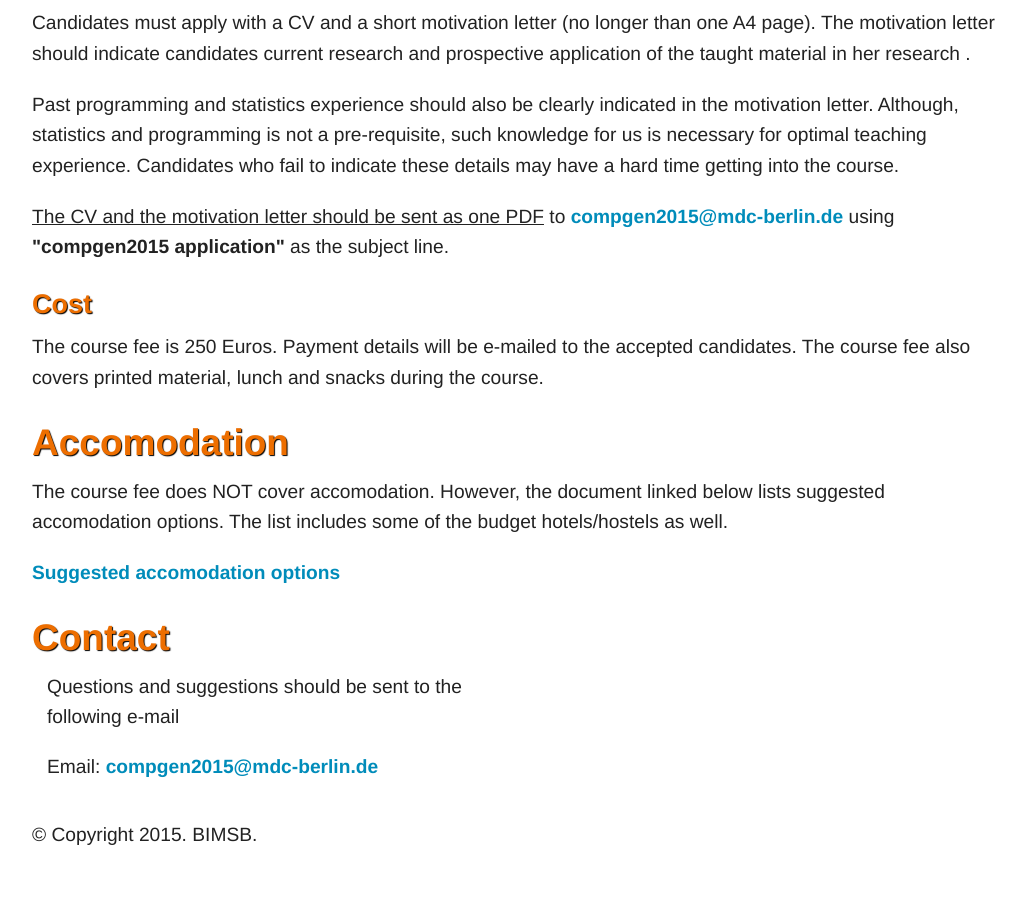
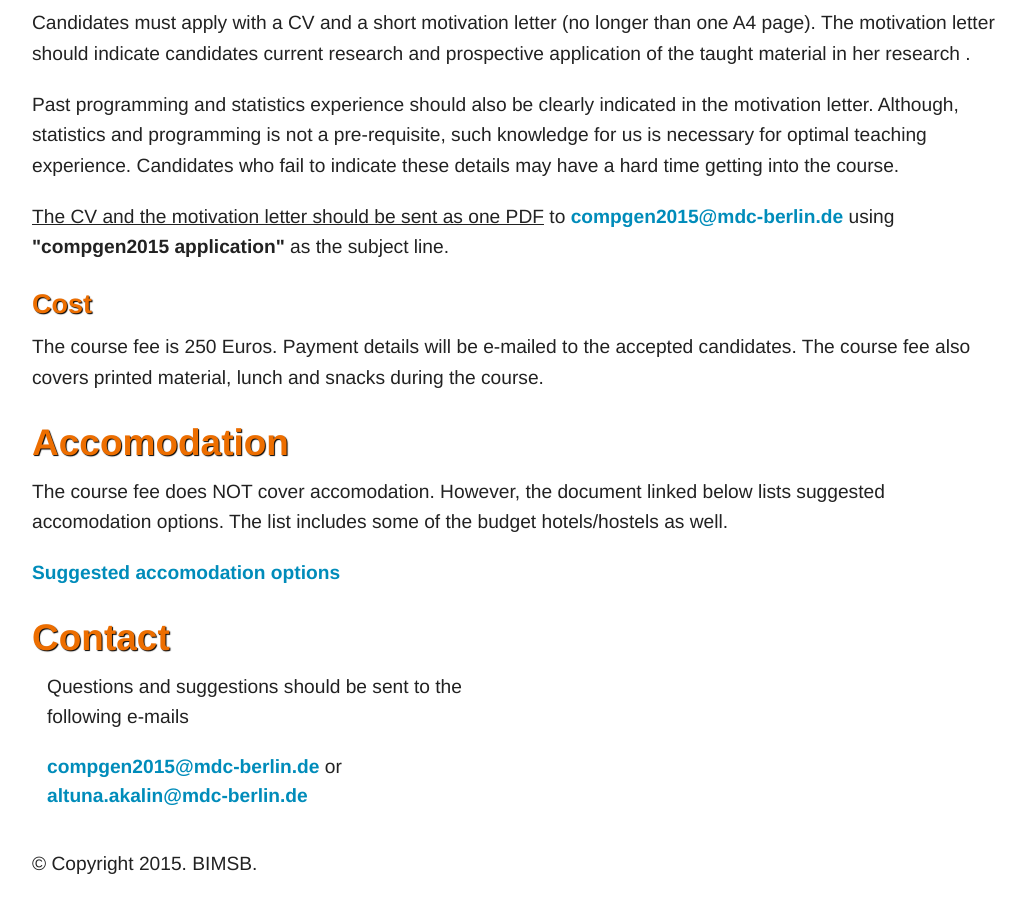
Before and after one commit to BIMSBbioinfo/compgen, a Jekyll site: the page 2015/index.html, which Jekyll copies as it is, in a window 1280 px wide and 900 px high, scrolled down 1691 px. Shown: the whole window, without its empty margins (123-1149 px from the left). Built offline with Jekyll 4.4.1, drawn with Linux system fonts in a browser that asks for light colours; nearby versions of some CDN libraries; library files that are not in the unit come from our copies; before the commit the page ends 2562 px from its top, so only the background shows below that.

Commit message:
Update index.html

```diff
--- a/2015/index.html
+++ b/2015/index.html
@@ -143,9 +143,9 @@
         <div class="large-6 columns">
           <p>
             Questions and suggestions should be sent to the following
-            e-mail
+            e-mails
           </p>
-          Email: <a href="mailto:compgen2015@mdc-berlin.de">compgen2015@mdc-berlin.de</a>
+          <a href="mailto:compgen2015@mdc-berlin.de">compgen2015@mdc-berlin.de</a> or <a href="mailto:altuna.akalin@mdc-berlin.de">altuna.akalin@mdc-berlin.de</a>
         </div>
       </div>
     </div>
```
